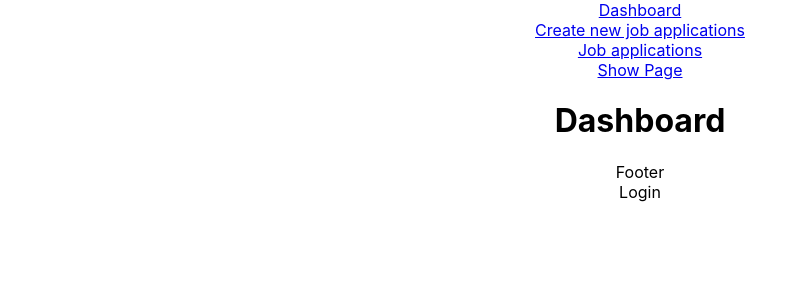
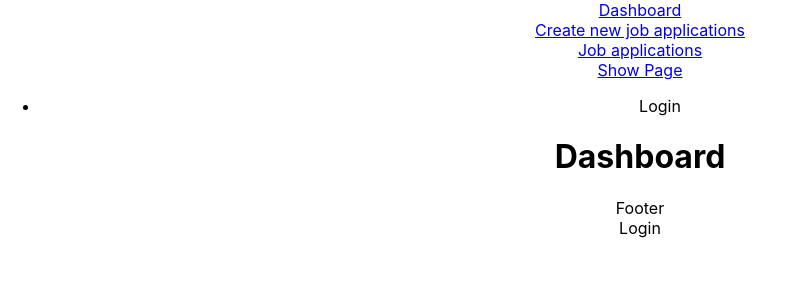
Before and after one commit to peterkimm/applied_frontend, a React (Create React App) app: page / in a window 1280 px wide. Shown: the top 300 px of the page, without its empty margins (0-785 px from the left). Built offline with nearby package versions, Linux system fonts and the light colour scheme; no server answers; the HTML template or start-up script is replaced by a standard one.

Commit message:
oauth added

```diff
--- a/package.json
+++ b/package.json
@@ -6,6 +6,7 @@
     "@testing-library/jest-dom": "^5.16.4",
     "@testing-library/react": "^13.3.0",
     "@testing-library/user-event": "^13.5.0",
+    "firebase": "^8.10.1",
     "react": "^18.2.0",
     "react-dom": "^18.2.0",
     "react-router-dom": "^5.3.3",
--- a/src/App.js
+++ b/src/App.js
@@ -1,3 +1,6 @@
+// oauth
+import { useState, useEffect } from 'react';
+import { auth } from './services/firebase';
 
 import './App.css';
 // COMPONENTS
@@ -10,9 +13,15 @@ import Login from './pages/Login';
 
 
 function App() {
+  // oauth
+  const [ user, setUser ] = useState(null);
+    // use useEffect to observe object/changes to perform functionality
+    useEffect(() => {
+      auth.onAuthStateChanged(user => setUser(user));
+    }, []);
   return (
     <div className="App">
-   <Header />
+   <Header user={user} />
    <Main />
    <Footer />
    <Login />
--- a/src/components/Header.js
+++ b/src/components/Header.js
@@ -1,6 +1,7 @@
 import { Link } from "react-router-dom";
+import { login, logout } from "../services/firebase"
 
-const Header = () => {
+const Header = (props) => {
   return (
     <nav className="nav">
     <Link to='/'>
@@ -15,6 +16,14 @@ const Header = () => {
     <Link to='/jobapplications/:id'>
         <div>Show Page</div>
     </Link>
+    <ul>
+        {
+            props.user
+            ? <li onClick={logout}>Logout</li>
+            : <li onClick={login}>Login</li>
+
+        }
+    </ul>
     </nav>
   )
 }
--- /dev/null
+++ b/src/services/firebase.js
@@ -0,0 +1,34 @@
+import firebase from "firebase/app";
+import 'firebase/auth';
+
+const config = {
+    apiKey: "AIzaSyAH2hGFt7o4YLimLMMXCqV2mP6F7wgwBW8",
+    authDomain: "people-5bcb1.firebaseapp.com",
+    projectId: "people-5bcb1",
+    storageBucket: "people-5bcb1.appspot.com",
+    messagingSenderId: "332052052967",
+    appId: "1:332052052967:web:f4c02caa87b097a4095b42",
+    measurementId: "G-2YV6XML3XE"
+  };
+
+//   initialize firebase
+firebase.initializeApp(config);
+
+// set up provider
+const auth = firebase.auth();
+const provider = new firebase.auth.GoogleAuthProvider();
+
+// describe various actions needed to facilitate authentication
+
+// describe what login should do
+function login() {
+    return auth.signInWithPopup(provider);
+}
+
+// describe logout
+function logout() {
+    return auth.signOut();
+}
+
+// export
+export { auth, login, logout }
```
Also changed, not shown: 1 other file (tests, documents, lock files or other folders).
